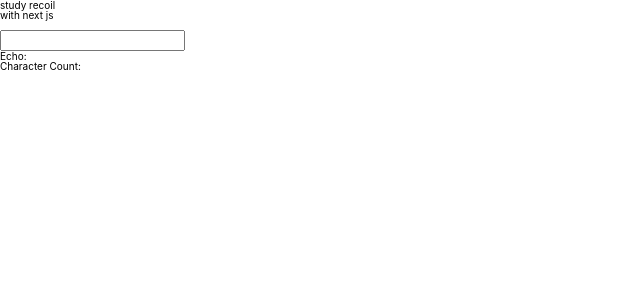
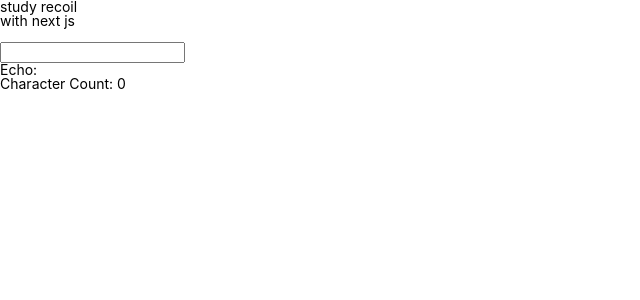
Before and after one commit to HyeYeong/study-recoil, a Next.js app: page / in a window 1280 px wide. Shown: the top 300 px of the page, without its empty margins (0-640 px from the left). Built offline with nearby package versions, Linux system fonts and the light colour scheme.

Commit message:
feat: test count component

```diff
--- /dev/null
+++ b/src/components/atoms/CharacterCount/index.tsx
@@ -0,0 +1,7 @@
+import { useRecoilValue } from 'recoil';
+import { charCountState } from '@src/recoil/counter/selectors';
+
+export const CharacterCount = () => {
+  const count = useRecoilValue(charCountState);
+  return <>Character Count: {count}</>;
+};
--- /dev/null
+++ b/src/components/atoms/TextInput/index.tsx
@@ -0,0 +1,10 @@
+import { useRecoilState } from 'recoil';
+import { ChangeEvent } from 'react';
+import { textState } from '@src/recoil/counter/atoms';
+
+export const TextInput = () => {
+  const [text, setText] = useRecoilState(textState);
+  const onChange = (event: ChangeEvent<HTMLInputElement>) => setText(event.target.value);
+
+  return <input type="text" value={text} onChange={onChange} />;
+};
--- a/src/components/organisms/CharacterCounter/index.tsx
+++ b/src/components/organisms/CharacterCounter/index.tsx
@@ -1,10 +1,22 @@
+import { useRecoilState, useRecoilValue } from 'recoil';
+import { ChangeEvent } from 'react';
+import { textState } from '@src/recoil/counter/atoms';
+import { charCountState } from '@src/recoil/counter/selectors';
+import { TextInput } from '@src/components/atoms/TextInput';
+import { CharacterCount } from '@src/components/atoms/CharacterCount';
+
 export const CharacterCounter = () => {
+  const [text] = useRecoilState(textState);
+  const count = useRecoilValue(charCountState);
+
   return (
     <article>
-      <input type="text"></input>
-      <br />
-      Echo: <p></p>
-      Character Count: <p></p>
+      <TextInput />
+      <p>
+        Echo: {text}
+        <br />
+        <CharacterCount />
+      </p>
     </article>
   );
 };
--- /dev/null
+++ b/src/recoil/counter/atoms.ts
@@ -0,0 +1,5 @@
+import { atom } from 'recoil';
+export const textState = atom({
+  key: 'textState', // unique ID (with respect to other atoms/selectors)
+  default: '', // default value (aka initial value)
+});
--- /dev/null
+++ b/src/recoil/counter/selectors.ts
@@ -0,0 +1,11 @@
+import { textState } from '@src/recoil/counter/atoms';
+import { selector } from 'recoil';
+
+export const charCountState = selector({
+  key: 'charCountState', // unique ID (with respect to other atoms/selectors)
+  get: ({get}) => {
+    const text = get(textState);
+
+    return text.length;
+  },
+});
--- a/src/styles/globalStyle.ts
+++ b/src/styles/globalStyle.ts
@@ -15,7 +15,7 @@
 }
 
 html {
-  font-size: 62.5%;
+  font-size: 14px;
 }
 
 * {
```
Also changed, not shown: src/recoil/counter/useCounter.ts (added).
